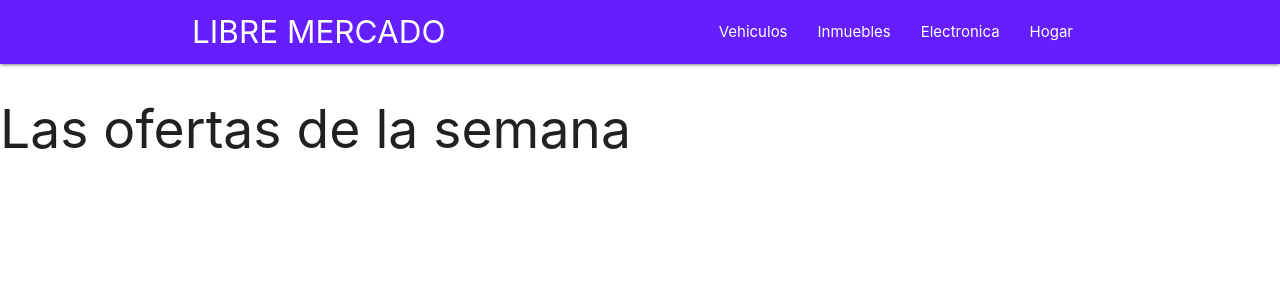
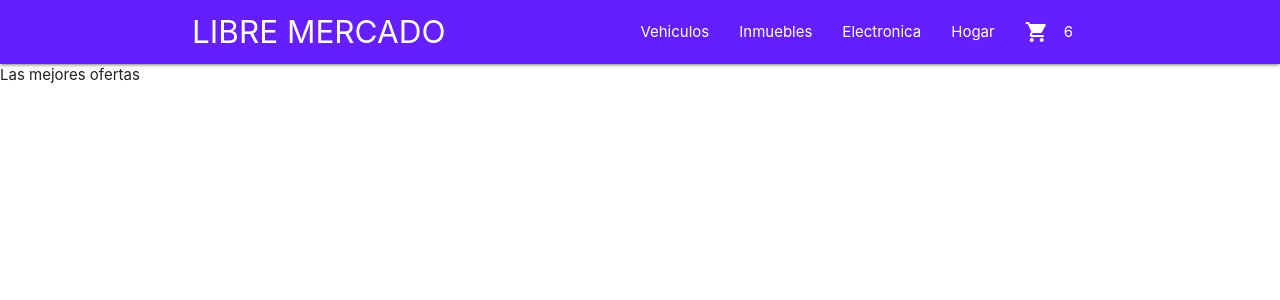
Before and after one commit to maxi1330/maxi_tienda, a React (Create React App) app: page / in a window 1280 px wide. Shown: the top 300 px of the page. Built offline with nearby package versions, Linux system fonts and the light colour scheme.

Commit message:
Agrego carro en navbar y itemListContainer

```diff
--- a/public/index.html
+++ b/public/index.html
@@ -29,6 +29,7 @@
 
     <!-- Compiled and minified JavaScript -->
     <script src="https://cdnjs.cloudflare.com/ajax/libs/materialize/1.0.0/js/materialize.min.js"></script>
+    <link href="https://fonts.googleapis.com/icon?family=Material+Icons" rel="stylesheet">
 
     <title>React App</title>
   </head>
--- a/src/App.js
+++ b/src/App.js
@@ -1,11 +1,12 @@
 import './App.css';
 import NavBar from './components/NavBar';
+import ItemListContainer from './components/ItemListContainer';
 
 function App() {
   return (
     <>
      <NavBar/>
-     <h2>Las ofertas de la semana</h2>
+     <ItemListContainer greeting='Las mejores ofertas'/>
     </>
   );
 }
--- /dev/null
+++ b/src/components/CartWidget.js
@@ -0,0 +1,7 @@
+function CartWidget(props){
+
+    return (
+        <a href="#"><i class="material-icons left">shopping_cart</i>{props.quantity}</a>
+    );
+}
+export default CartWidget;
--- /dev/null
+++ b/src/components/ItemListContainer.js
@@ -0,0 +1,6 @@
+function ItemListContainer (props) {
+    return (
+        <div>{props.greeting}</div>
+    );
+}
+export default ItemListContainer;
--- a/src/components/NavBar.js
+++ b/src/components/NavBar.js
@@ -1,15 +1,18 @@
+import CartWidget from './CartWidget';
 
 function NavBar () {
   return (
       <nav class="deep-purple accent-3">
       <div class="nav-wrapper container">
-        <a href="#" class="brand-logo">LIBRE MERCADO</a>
+        <a href="#" class="brand-logo left">LIBRE MERCADO</a>
         <ul id="nav-mobile" class="right hide-on-med-and-down">
           <li><a href="#">Vehiculos</a></li>
           <li><a href="#">Inmuebles</a></li>
           <li><a href="#">Electronica</a></li>
           <li><a href="#">Hogar</a></li>
+          <li><CartWidget class="right" quantity='6'/></li>
         </ul>
+
       </div>
     </nav>
   );
```
